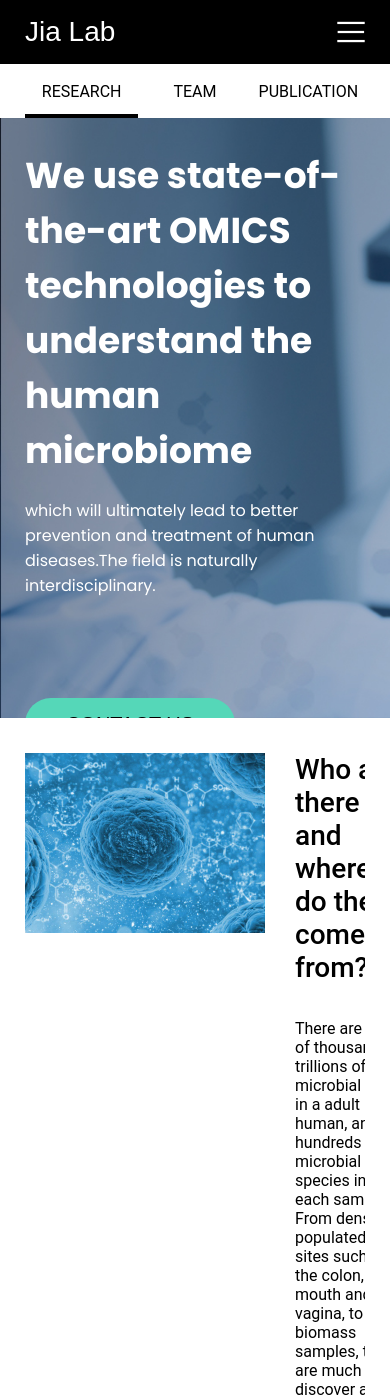
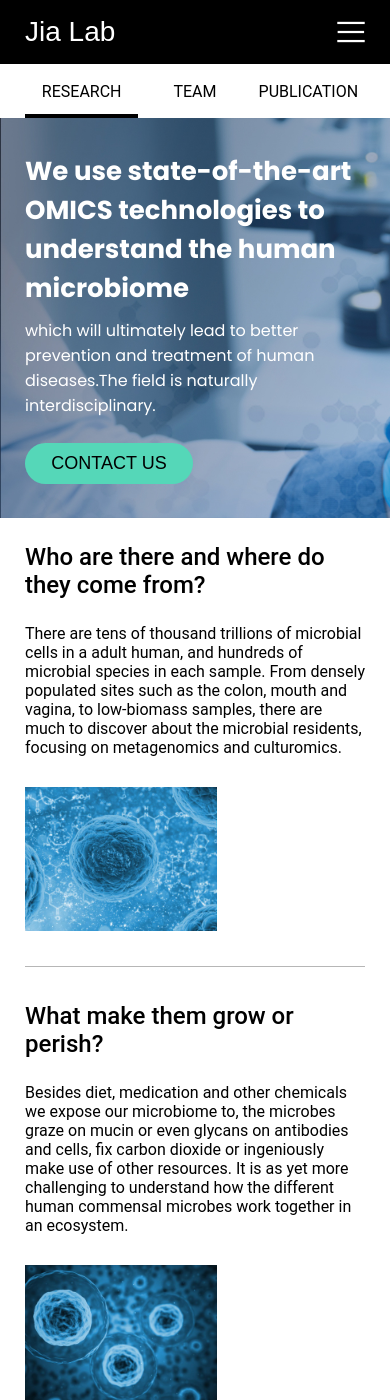
Before and after one commit to aghnu/JiaLab_website, a Jekyll site: the page built from index.html, in a window 390 px wide and 1400 px high. Built offline with Jekyll 4.4.1, drawn with Linux system fonts in a browser that asks for light colours; some web fonts are replaced.

Commit message:
Add research page styling on mobile

```diff
--- a/_sass/_pages.scss
+++ b/_sass/_pages.scss
@@ -22,6 +22,19 @@ $banner-button-text-size:                       20px !default;
 $banner-button-text-font:                       $font-montserrat;
 $banner-button-text-color:                      #000000;
 
+$banner-mobile-size-height:                     400px !default;
+$banner-mobile-info-gap:                        10px !default;
+$banner-mobile-info-title-size:                 26px !default;
+$banner-mobile-info-color:                      #ffffff !default;
+$banner-mobile-info-title-weight:               700 !default;
+$banner-mobile-font:                            $font-poppins;
+
+$banner-mobile-button-height:                   41px !default;
+$banner-mobile-button-width:                    168px !default;
+$banner-mobile-button-radius:                   21px !default;
+$banner-mobile-button-margin-top:               15px !default;
+$banner-mobile-button-text-size:                18px !default;
+
 // research info
 $research-info-gap:                             35px !default;
 $research-info-separator-color:                 #B6B6B6;
@@ -34,6 +47,20 @@ $research-info-text-size:                       $base-font-size;
 $research-info-figure-height:                   180px;
 $research-info-figure-width:                    240px;
 $research-info-figure-margin-right:             30px;
+
+
+// mobiel
+$research-mobile-info-gap:                      25px !default;
+$research-mobile-info-separator-color:          #B6B6B6;
+$research-mobile-info-separator-width:          1px;
+
+$research-mobile-info-text-title-size:          24px;
+$research-mobile-info-text-title-weight:        500;
+$research-mobile-info-text-size:                $base-font-size;
+
+$research-mobile-info-figure-height:            144px;
+$research-mobile-info-figure-width:             192px;
+
 
 // team page
 $team-profile-pic-size-faculty:                 236px;
@@ -77,14 +104,10 @@ $publication-page-navigation-item-color:        #000000;
 $publication-page-navigation-item-color-hover:  #55D7B8;
 $publication-page-navigation-item-size:         20px;
 
-// banner on research page/index.html
 .page-research-block-banner {
-    position: relative;
-    height: $banner-size-height;
     overflow: hidden;
-}
 
-.page-research-block-banner .banner-background {
+    .banner-background {
         width: 100%;
         height: $banner-size-height;
         background-image: url("../img/background_1.jpg");
@@ -92,7 +115,7 @@ $publication-page-navigation-item-size:         20px;
         display: flex;
     }
 
-.page-research-block-banner .content-wrapper {
+    .content-wrapper {
         position: relative;
         // width: $content-width-ratio;
         // max-width: $max-content-width;
@@ -100,26 +123,26 @@ $publication-page-navigation-item-size:         20px;
         top: 5%;
     }
 
-.page-research-block-banner .banner-info-container {
+    .banner-info-container {
         display: flex;
         flex-direction: column;
         gap: $banner-info-gap;
         font-family: $banner-font;
-}
 
-.page-research-block-banner .banner-info-container .title {
+        .title {
             font-size: $banner-info-title-size;
             font-weight: $banner-info-title-weight;
             color: $banner-info-color;
             margin: 0;
         }
 
-.page-research-block-banner .banner-info-container .text {
+        .text {
             color: $banner-info-color;
             margin: 0;
         }
+    }
 
-.page-research-block-banner .banner-button {
+    .banner-button {
         width: $banner-button-width;
         height: $banner-button-height;
         border-radius: $banner-button-radius;
@@ -131,51 +154,45 @@ $publication-page-navigation-item-size:         20px;
         font-family: $banner-button-text-font;
         text-transform: uppercase;
     }
+}
 
 // research page intro
 .page-research-block-intro {
     margin-top: $research-info-gap;
     margin-bottom: $research-info-gap;
-}
-
-.page-research-block-intro .section {
+    .section {
         display: flex;
         flex-direction: row;
         gap: $research-info-figure-margin-right;
     }
-
-.page-research-block-intro .info {
+    .info {
         display: flex;
         flex-direction: column;
         justify-content: center;
         gap: $research-info-gap;
-}
-
-.page-research-block-intro .section .info .title {
+        .title {
             font-size: $research-info-text-title-size;
             font-weight: $research-info-text-title-weight;
             margin: 0;
         }
-
-.page-research-block-intro .section .info .text {
+        .text {
             font-size: $research-info-text-size;
             margin: 0;
         }
-
-.page-research-block-intro .section .figure {
+    }
+    .figure {
         max-width: $research-info-figure-width;
         max-height: $research-info-figure-height;
         object-fit: contain;
     }
-
-.page-research-block-intro .separator {
+    .separator {
         margin-top: $research-info-gap;
         margin-bottom: $research-info-gap;
         border-bottom: solid;
         border-width: $research-info-separator-width;
         border-color: $research-info-separator-color;
     }
-
+}
 // team page
 
 .page-team {
@@ -394,7 +411,77 @@ $gallery_figure_title-size: 16px;
 
 // mobile
 @include media-query($on-palm) {
-    .page-research-block-banner .banner-background {
+    // research page banner
+    .page-research-block-banner {
+        .banner-background {
             background-image: url("../img/background_3.jpg");
+            height: $banner-mobile-size-height;
+        }
+
+        .content-wrapper {
+            top: 0%;
+        }
+
+        .banner-info-container {
+            display: flex;
+            flex-direction: column;
+            gap: $banner-mobile-info-gap;
+            font-family: $banner-mobile-font;
+
+            .title {
+                font-size: $banner-mobile-info-title-size;
+                font-weight: $banner-mobile-info-title-weight;
+                color: $banner-info-color;
+                margin: 0;
+            }
+
+            .text {
+                color: $banner-mobile-info-color;
+                margin: 0;
             }
         }
+
+        .banner-button {
+            width: $banner-mobile-button-width;
+            height: $banner-mobile-button-height;
+            border-radius: $banner-mobile-button-radius;
+            margin-top: $banner-mobile-button-margin-top;
+            font-size: $banner-mobile-button-text-size;
+        }
+    }
+    // research page intro
+    .page-research-block-intro {
+        margin-top: $research-mobile-info-gap;
+        margin-bottom: $research-mobile-info-gap;
+        .section {
+            flex-direction: column-reverse;
+            column-gap: $research-mobile-info-gap;
+        }
+        .info {
+            display: flex;
+            flex-direction: column;
+            justify-content: center;
+            gap: $research-mobile-info-gap;
+            .title {
+                font-size: $research-mobile-info-text-title-size;
+                font-weight: $research-mobile-info-text-title-weight;
+                margin: 0;
+            }
+            .text {
+                font-size: $research-info-text-size;
+                margin: 0;
+            }
+        }
+        .figure {
+            max-width: $research-mobile-info-figure-width;
+            max-height: $research-mobile-info-figure-height;
+        }
+        .separator {
+            margin-top: $research-info-gap;
+            margin-bottom: $research-info-gap;
+            border-bottom: solid;
+            border-width: $research-info-separator-width;
+            border-color: $research-info-separator-color;
+        }
+    }
+}
```
Lines whose indentation alone changed are shown as unchanged.
